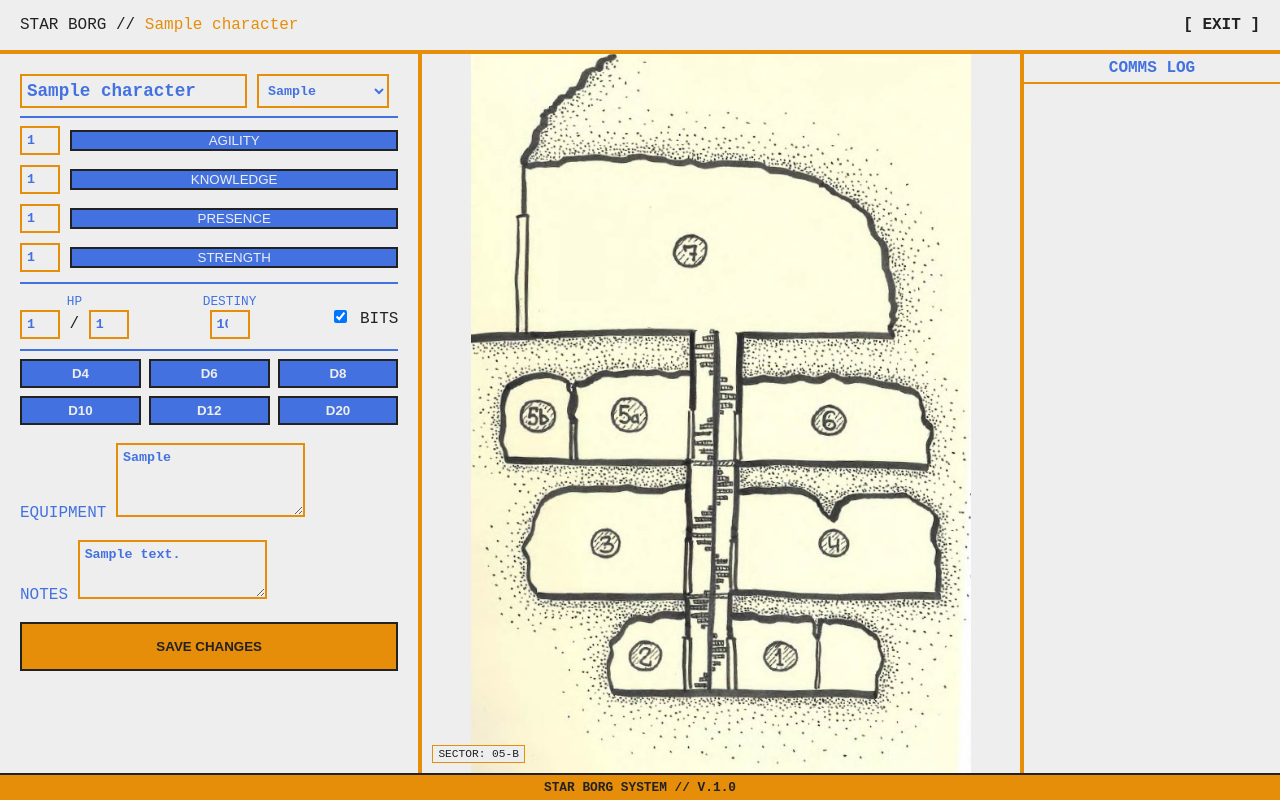
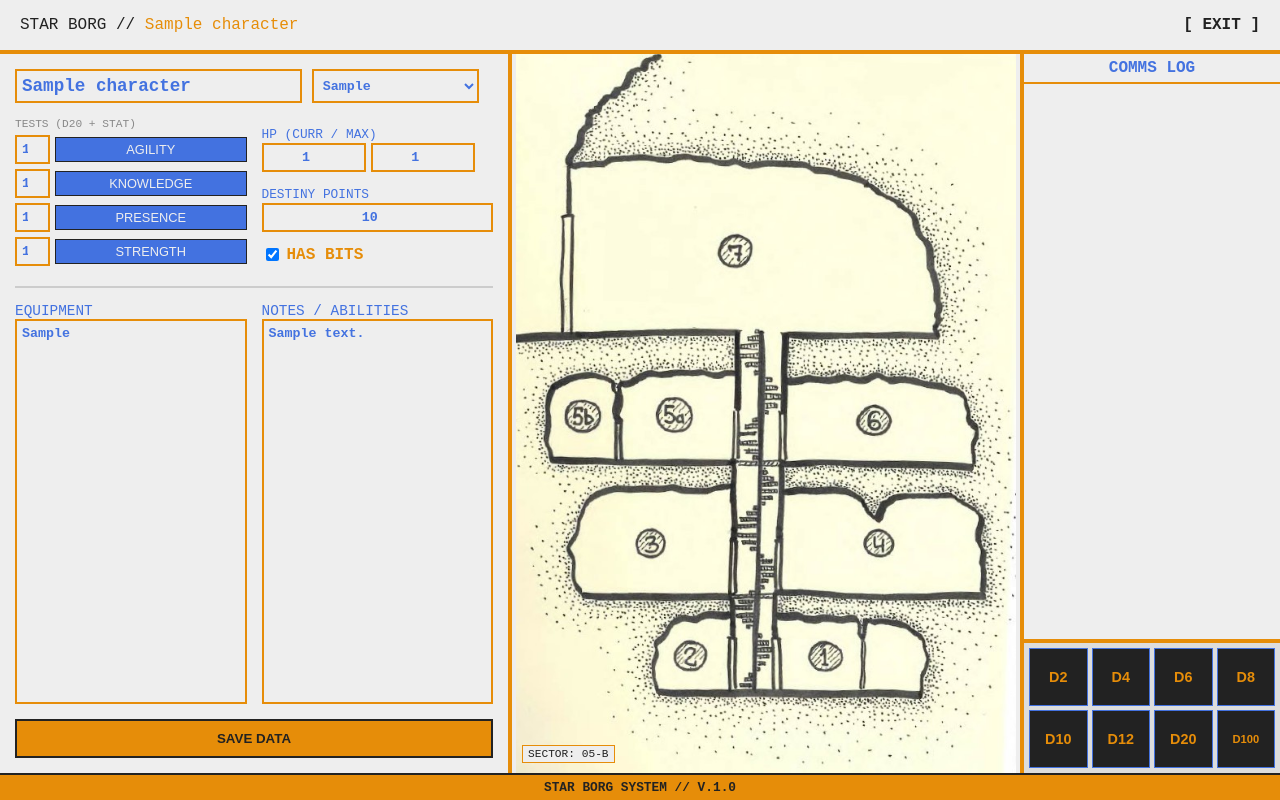
Before and after one commit to nurling34s/starborg-webapp, a Flask app: page /sheet/1 in a window 1280 px wide. Run offline with Flask 3, Linux system fonts and the light colour scheme; a user stored in the database is signed in; tables that the repository leaves empty hold one stand-in row (values such as "Sample post"); data that the repository does not hold is empty.

Commit message:
Update sheet.html
Changes to charactersgeet layout

```diff
--- a/templates/sheet.html
+++ b/templates/sheet.html
@@ -2,104 +2,116 @@
 
 {% block content %}
 <style>
-    /* ПЕРЕОПРЕДЕЛЯЕМ BODY ДЛЯ ЭТОЙ СТРАНИЦЫ (чтобы убрать отступы base.html) */
-    /* Важно: используем !important, чтобы перебить стили base.html */
+    /* --- ОБЩАЯ РАЗМЕТКА --- */
     .content-wrapper { padding: 0 !important; display: flex; flex-direction: column; height: 100vh; }
 
-    /* Верхняя панель */
     .top-nav {
         height: 50px; background: #eee; border-bottom: 4px solid #e68d09;
         padding: 0 20px; display: flex; align-items: center; justify-content: space-between;
-        flex-shrink: 0; /* Не сжиматься */
+        flex-shrink: 0;
     }
 
-    /* ОСНОВНОЙ КОНТЕЙНЕР */
     .main-layout {
-        display: flex;
-        flex-grow: 1;
-        overflow: hidden; /* Скрываем общий скролл, скроллим блоки отдельно */
+        display: flex; flex-grow: 1; overflow: hidden;
     }
 
-    /* 1. ЛЕВАЯ КОЛОНКА: ЛИСТ */
+    /* --- ЛЕВАЯ КОЛОНКА (ЛИСТ) --- */
     .col-sheet {
-        width: 33%; min-width: 320px;
-        background: #eee;
-        border-right: 4px solid #e68d09;
+        width: 40%; /* Чуть шире, чтобы вместить 2 колонки текста */
+        min-width: 400px;
+        background: #eee; border-right: 4px solid #e68d09;
+        display: flex; flex-direction: column; /* Вертикальный стек внутри */
+        padding: 15px; box-sizing: border-box;
         overflow-y: auto;
-        padding: 20px;
-        box-sizing: border-box;
     }
 
-    /* 2. ЦЕНТР: АРТ */
+    /* Секция: Имя и Класс */
+    .section-header { margin-bottom: 15px; }
+
+    /* Секция: Характеристики и HP (Сплит 50/50) */
+    .section-stats {
+        display: flex; gap: 15px; margin-bottom: 15px; border-bottom: 2px solid #ccc; padding-bottom: 15px;
+    }
+    .sub-col-stats { width: 50%; } /* Левая часть: Характеристики */
+    .sub-col-vitals { width: 50%; display: flex; flex-direction: column; justify-content: space-around; } /* Правая часть: HP */
+
+    /* Стиль строки характеристики */
+    .stat-row { display: flex; align-items: center; margin-bottom: 5px; }
+    .stat-input { width: 35px; text-align: center; margin-right: 5px; }
+    .stat-btn {
+        flex-grow: 1; font-size: 0.8em; padding: 4px;
+        background: #4372e0; color: #eee; border: 1px solid #222; cursor: pointer;
+    }
+    .stat-btn:hover { background: #e68d09; color: #222; }
+
+    /* Секция: Текст (Снаряжение и Заметки) */
+    .section-text {
+        display: flex; gap: 15px; flex-grow: 1; /* Занимает всё оставшееся место */
+    }
+    .text-col {
+        width: 50%; display: flex; flex-direction: column;
+    }
+    .text-area-fill {
+        flex-grow: 1; /* Растягивается до низа */
+        resize: none; /* Запрет ручного ресайза, т.к. оно авто-размерное */
+        width: 100%;
+    }
+    .save-btn-wrapper { margin-top: 15px; flex-shrink: 0; }
+
+    /* --- ЦЕНТР (АРТ) --- */
     .col-art {
         flex-grow: 1;
         background-image: url('/static/bg.jpg');
-        background-size: contain;
-        background-repeat: no-repeat;
-        background-position: center;
-        background-color: #eee;
-        position: relative;
+        background-size: contain; background-repeat: no-repeat; background-position: center;
+        background-color: #eee; position: relative;
     }
 
-    /* 3. ПРАВАЯ КОЛОНКА: ЛОГ */
+    /* --- ПРАВАЯ КОЛОНКА (ЛОГ + КУБЫ) --- */
     .col-log {
-        width: 20%; min-width: 250px;
-        background: #eee;
-        border-left: 4px solid #e68d09;
+        width: 20%; min-width: 220px;
+        background: #eee; border-left: 4px solid #e68d09;
         display: flex; flex-direction: column;
     }
 
-    /* МОБИЛЬНАЯ ВЕРСИЯ (Media Query) */
-    @media (max-width: 768px) {
-        .content-wrapper { height: auto; display: block; } /* Разрешаем скролл страницы */
-        .main-layout {
-            flex-direction: column; /* Элементы друг под другом */
-            height: auto;
-            overflow: visible;
+    .log-header { background: #eee; color: #4372e0; font-weight: bold; text-align: center; padding: 5px; border-bottom: 2px solid #e68d09; flex-shrink: 0;}
+
+    #log-container {
+        flex-grow: 1; overflow-y: auto; padding: 10px;
+        font-size: 0.85em; display: flex; flex-direction: column-reverse;
     }
 
-        /* Лист занимает всю ширину */
-        .col-sheet {
-            width: 100%;
-            min-width: 0;
-            border-right: none;
-            border-bottom: 4px solid #e68d09;
-            height: auto;
-            padding: 10px;
+    /* Панель кубиков внизу справа */
+    .dice-panel {
+        height: 120px; /* Фиксированная высота */
+        border-top: 4px solid #e68d09;
+        padding: 5px;
+        background: #ddd;
+        display: grid;
+        grid-template-columns: repeat(4, 1fr); /* 4 в ряд */
+        grid-template-rows: repeat(2, 1fr);    /* 2 ряда */
+        gap: 4px;
+        flex-shrink: 0;
     }
+    .dice-btn-small {
+        background: #222; color: #e68d09; border: 1px solid #4372e0;
+        font-weight: bold; cursor: pointer; font-size: 0.9em;
+    }
+    .dice-btn-small:hover { background: #e68d09; color: #222; }
 
-        /* Арт становится узким баннером сверху */
-        .col-art {
-            width: 100%;
-            height: 150px; /* Фиксированная высота */
-            flex-grow: 0;
-            background-size: cover; /* На телефоне лучше cover, чтобы заполнить узкую полосу */
-            border-bottom: 4px solid #e68d09;
-            order: -1; /* Ставим арт выше листа */
+    /* --- МОБИЛЬНАЯ АДАПТАЦИЯ --- */
+    @media (max-width: 768px) {
+        .content-wrapper { display: block; height: auto; overflow: visible; }
+        .main-layout { flex-direction: column; overflow: visible; }
+
+        .col-sheet { width: 100%; min-width: 0; border-right: none; height: auto; }
+        .section-stats { flex-direction: row; } /* На мобилке оставляем рядом, если влезает, или column */
+        .section-text { flex-direction: column; height: auto; } /* Текстовые поля друг под другом */
+        .text-area-fill { height: 100px; } /* Фиксированная высота на мобилке */
+
+        .col-art { width: 100%; height: 150px; order: -1; border-bottom: 4px solid #e68d09; }
+
+        .col-log { width: 100%; height: 350px; border-left: none; border-top: 4px solid #e68d09; }
     }
-
-        /* Лог ставим в самый низ, фиксированной высоты */
-        .col-log {
-            width: 100%;
-            height: 250px;
-            border-left: none;
-            border-top: 4px solid #e68d09;
-        }
-
-        /* Увеличиваем кнопки, чтобы пальцем попадать */
-        .stat-btn, .btn, button { padding: 15px !important; font-size: 1em !important; }
-
-        /* Скрываем футер base.html на мобилке в этом view, если он мешает, или оставляем */
-    }
-
-    /* Внутренности чата и листа (общие стили) */
-    .log-header { background: #eee; color: #4372e0; font-weight: bold; text-align: center; padding: 5px; border-bottom: 2px solid #e68d09; }
-    #log-container { flex-grow: 1; overflow-y: auto; padding: 10px; font-size: 0.85em; display: flex; flex-direction: column-reverse; }
-    .chat-msg { margin-bottom: 8px; border-bottom: 1px dashed #444; padding-bottom: 2px; }
-
-    .stat-row { display: flex; align-items: center; justify-content: space-between; margin-bottom: 10px; }
-    .stat-btn { flex-grow: 1; margin-left: 10px; background: #4372e0; color: #eee; border: 2px solid #222; cursor: pointer; }
-    .stat-btn:hover { background: #e68d09; color: #222; }
 </style>
 
 <div class="top-nav">
@@ -110,70 +122,72 @@
 <div class="main-layout">
 
     <div class="col-sheet">
-        <form method="post">
-            <div style="display:flex; gap:10px;">
+        <form method="post" style="display:flex; flex-direction: column; height: 100%;">
+
+            <div class="section-header" style="display:flex; gap:10px;">
                 <input type="text" name="name" value="{{ char.name }}" style="width: 60%; font-weight:bold; font-size: 1.1em;">
                 <select name="char_class" style="width: 35%;">
                     <option value="{{ char.char_class }}">{{ char.char_class }}</option>
                 </select>
             </div>
 
-            <hr>
+            <div class="section-stats">
+                <div class="sub-col-stats">
+                    <label style="font-size:0.7em; color:#888; display:block; margin-bottom:5px;">TESTS (D20 + STAT)</label>
 
                     <div class="stat-row">
-                <input type="number" id="agi" name="agility" value="{{ char.agility }}" style="width: 40px;">
+                        <input type="number" id="agi" name="agility" value="{{ char.agility }}" class="stat-input">
                         <button type="button" class="stat-btn" onclick="rollStat('d20', 'agi', 'AGILITY')">AGILITY</button>
                     </div>
                     <div class="stat-row">
-                <input type="number" id="knw" name="knowledge" value="{{ char.knowledge }}" style="width: 40px;">
+                        <input type="number" id="knw" name="knowledge" value="{{ char.knowledge }}" class="stat-input">
                         <button type="button" class="stat-btn" onclick="rollStat('d20', 'knw', 'KNOWLEDGE')">KNOWLEDGE</button>
                     </div>
                     <div class="stat-row">
-                <input type="number" id="prs" name="presence" value="{{ char.presence }}" style="width: 40px;">
+                        <input type="number" id="prs" name="presence" value="{{ char.presence }}" class="stat-input">
                         <button type="button" class="stat-btn" onclick="rollStat('d20', 'prs', 'PRESENCE')">PRESENCE</button>
                     </div>
                     <div class="stat-row">
-                <input type="number" id="str" name="strength" value="{{ char.strength }}" style="width: 40px;">
+                        <input type="number" id="str" name="strength" value="{{ char.strength }}" class="stat-input">
                         <button type="button" class="stat-btn" onclick="rollStat('d20', 'str', 'STRENGTH')">STRENGTH</button>
-            </div>
-
-            <hr>
-
-            <div style="display:flex; justify-content: space-between; margin-bottom:10px;">
-                <div style="text-align:center;">
-                    <label style="font-size:0.8em; color:#4372e0;">HP</label><br>
-                    <input type="number" name="hp_current" value="{{ char.hp_current }}" style="width:40px;"> /
-                    <input type="number" name="hp_max" value="{{ char.hp_max }}" style="width:40px;">
-                </div>
-                <div style="text-align:center;">
-                    <label style="font-size:0.8em; color:#4372e0;">DESTINY</label><br>
-                    <input type="number" name="destiny_points" value="{{ char.destiny_points }}" style="width:40px;">
-                </div>
-                <div style="text-align:center; padding-top: 15px;">
-                    <label><input type="checkbox" name="bits" {% if char.bits %}checked{% endif %}> BITS</label>
                     </div>
                 </div>
 
-            <hr>
-            <div style="display: grid; grid-template-columns: 1fr 1fr 1fr; gap: 8px;">
-                <button type="button" class="btn" style="padding:5px;" onclick="rollSimple('d4')">d4</button>
-                <button type="button" class="btn" style="padding:5px;" onclick="rollSimple('d6')">d6</button>
-                <button type="button" class="btn" style="padding:5px;" onclick="rollSimple('d8')">d8</button>
-                <button type="button" class="btn" style="padding:5px;" onclick="rollSimple('d10')">d10</button>
-                <button type="button" class="btn" style="padding:5px;" onclick="rollSimple('d12')">d12</button>
-                <button type="button" class="btn" style="padding:5px;" onclick="rollSimple('d20')">d20</button>
+                <div class="sub-col-vitals">
+                    <div>
+                        <label style="font-size:0.8em; color:#4372e0;">HP (CURR / MAX)</label><br>
+                        <div style="display:flex; gap:5px;">
+                            <input type="number" name="hp_current" value="{{ char.hp_current }}" style="width:45%; text-align:center;">
+                            <input type="number" name="hp_max" value="{{ char.hp_max }}" style="width:45%; text-align:center;">
+                        </div>
+                    </div>
+                    <div>
+                        <label style="font-size:0.8em; color:#4372e0;">DESTINY POINTS</label><br>
+                        <input type="number" name="destiny_points" value="{{ char.destiny_points }}" style="width:100%; text-align:center;">
+                    </div>
+                    <div>
+                        <label style="cursor:pointer; display:flex; align-items:center; gap:5px; font-weight:bold; color:#e68d09;">
+                            <input type="checkbox" name="bits" {% if char.bits %}checked{% endif %}>
+                            HAS BITS
+                        </label>
+                    </div>
+                </div>
             </div>
 
-            <br>
-            <label style="color:#4372e0;">EQUIPMENT</label>
-            <textarea name="equipment" rows="4">{{ char.equipment }}</textarea>
+            <div class="section-text">
+                <div class="text-col">
+                    <label style="color:#4372e0; font-size:0.9em;">EQUIPMENT</label>
+                    <textarea name="equipment" class="text-area-fill">{{ char.equipment }}</textarea>
+                </div>
+                <div class="text-col">
+                    <label style="color:#4372e0; font-size:0.9em;">NOTES / ABILITIES</label>
+                    <textarea name="notes" class="text-area-fill">{{ char.notes }}</textarea>
+                </div>
+            </div>
 
-            <br><br>
-            <label style="color:#4372e0;">NOTES</label>
-            <textarea name="notes" rows="3">{{ char.notes }}</textarea>
-
-            <br><br>
-            <button type="submit" class="btn" style="width:100%; padding: 15px; background: #e68d09; color:#222;">SAVE CHANGES</button>
+            <div class="save-btn-wrapper">
+                <button type="submit" class="btn" style="width:100%; padding: 10px; background: #e68d09; color:#222;">SAVE DATA</button>
+            </div>
         </form>
     </div>
 
@@ -185,7 +199,20 @@
 
     <div class="col-log">
         <div class="log-header">COMMS LOG</div>
+
         <div id="log-container">Loading...</div>
+
+        <div class="dice-panel">
+            <button type="button" class="dice-btn-small" onclick="rollSimple('d2')">D2</button>
+            <button type="button" class="dice-btn-small" onclick="rollSimple('d4')">D4</button>
+            <button type="button" class="dice-btn-small" onclick="rollSimple('d6')">D6</button>
+            <button type="button" class="dice-btn-small" onclick="rollSimple('d8')">D8</button>
+
+            <button type="button" class="dice-btn-small" onclick="rollSimple('d10')">D10</button>
+            <button type="button" class="dice-btn-small" onclick="rollSimple('d12')">D12</button>
+            <button type="button" class="dice-btn-small" onclick="rollSimple('d20')">D20</button>
+            <button type="button" class="dice-btn-small" onclick="rollSimple('d100')" style="font-size:0.7em;">D100</button>
+        </div>
     </div>
 
 </div>
@@ -200,6 +227,7 @@
         sendRoll(dice, 0, 'Dice Check');
     }
     async function sendRoll(dice, modifier, reason) {
+        // Подсветка кнопки
         await fetch('/roll_api', {
             method: 'POST',
             headers: {'Content-Type': 'application/json'},
```
Lines whose indentation alone changed are shown as unchanged.
